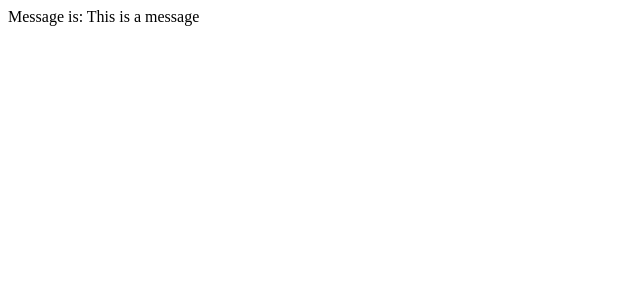
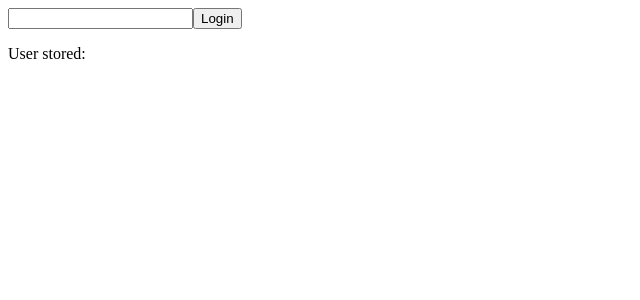
Before and after one commit to MiquelMarinoEspinosa/react-router, a React (Vite) app in the folder react-router/: page / in a window 1280 px wide. Shown: the top 300 px of the page, without its empty margins (0-640 px from the left). Built offline with nearby package versions, Linux system fonts and the light colour scheme.

Commit message:
useLocalStorage custom hook

```diff
--- a/react-router/src/AppHook.jsx
+++ b/react-router/src/AppHook.jsx
@@ -1,7 +1,5 @@
-import useDisplayMessage from "./hooks/useDisplayMessage";
+import Login from "./Login";
 
 export default function AppHook() {
-  const [message, displayMessage] = useDisplayMessage();
-  displayMessage();
-  return <div>Message is: {message}</div>;
+  return <Login />;
 }
--- a/react-router/src/Login.jsx
+++ b/react-router/src/Login.jsx
@@ -1,24 +1,21 @@
-import { useContext, useState } from "react";
-import { userContext } from "../context/UserContext";
+import { useState } from "react";
+import useLocalStorage from "./hooks/useLocalStorage";
 
 export default function Login() {
   const [value, setValue] = useState("");
-  const { user, dispatch } = useContext(userContext);
-  function handleSubmit(e) {
-    e.preventDefault();
-    dispatch({ type: "login", payload: value });
-    setValue("");
+  const [user, setUser] = useLocalStorage();
+  function handleClick() {
+    setUser(value);
   }
   return (
     <div>
-      <form onSubmit={handleSubmit}>
-        <input
-          type="text"
-          value={value}
-          onChange={(e) => setValue(e.target.value)}
-        />
-        <button type="submit">Login</button>
-      </form>
+      <input
+        type="text"
+        value={value}
+        onChange={(e) => setValue(e.target.value)}
+      />
+      <button onClick={handleClick}>Login</button>
+      <p>User stored: {user}</p>
     </div>
   );
 }
--- /dev/null
+++ b/react-router/src/hooks/useLocalStorage.js
@@ -0,0 +1,15 @@
+import { useState } from "react";
+
+export default function useLocalStorage() {
+  const [user, setUserValue] = useState(() => getUser());
+  function setUser(value) {
+    localStorage.setItem("user", value);
+  }
+
+  function getUser() {
+    const user = localStorage.getItem("user");
+    return user;
+  }
+
+  return [user, setUser];
+}
```
